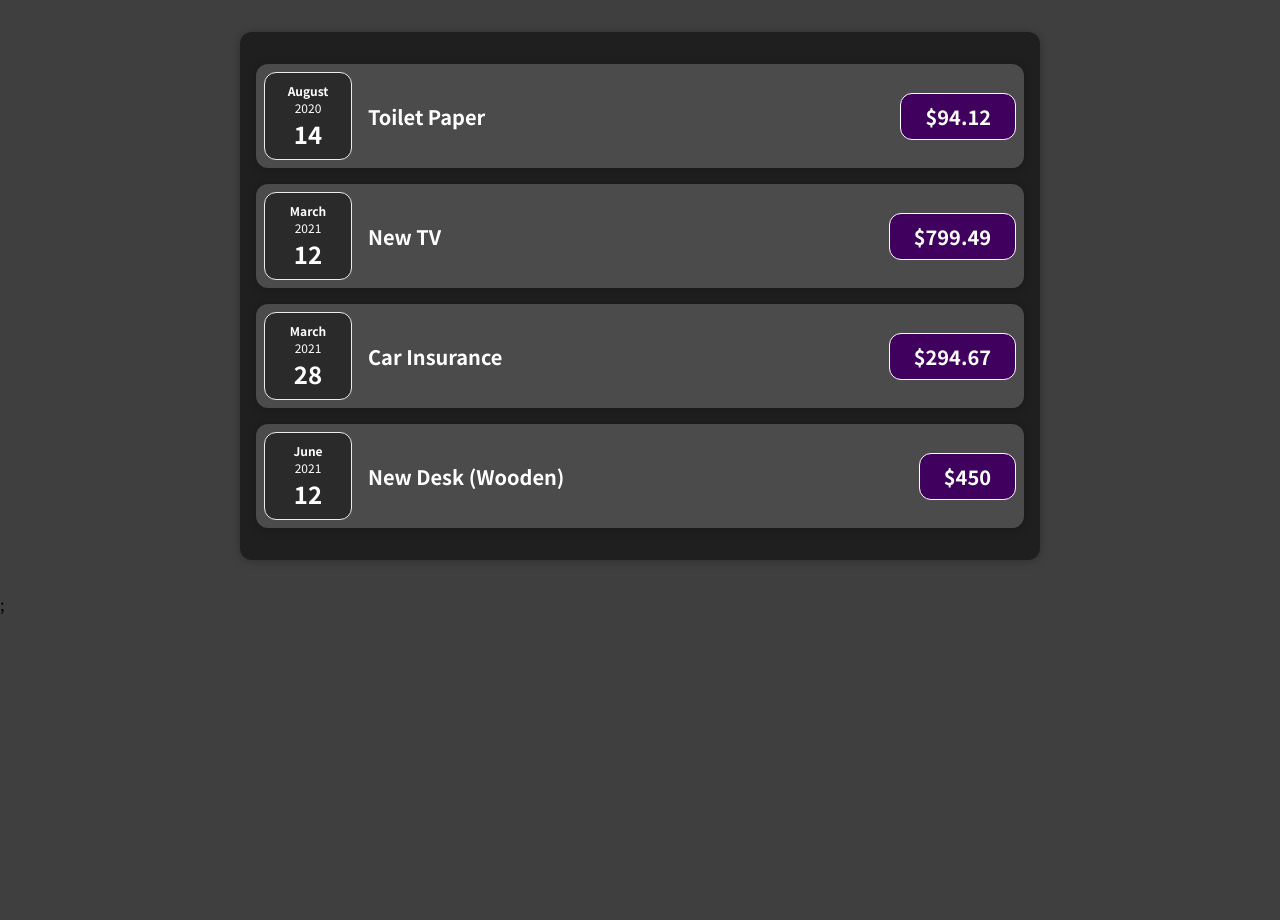
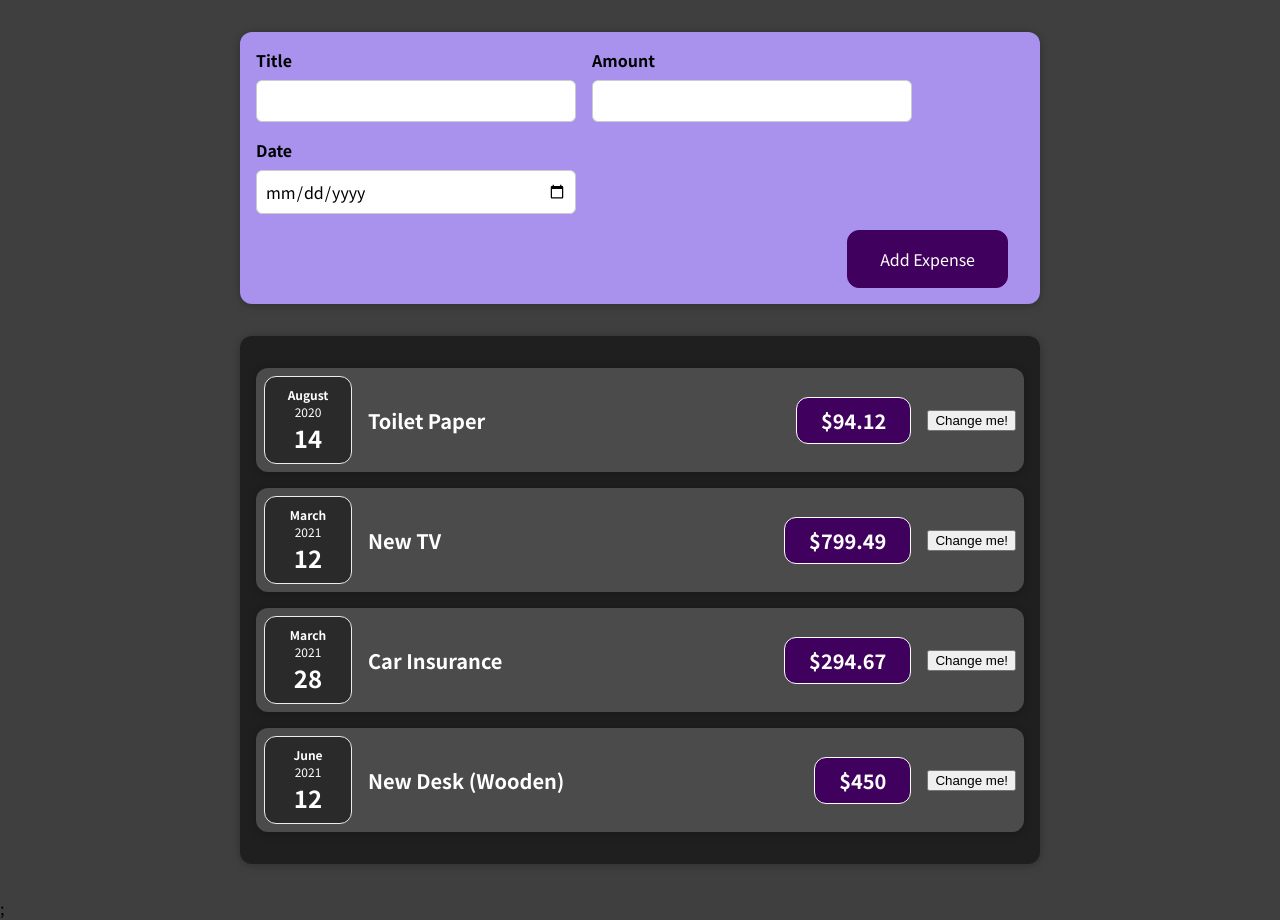
Before and after one commit to michonod/Expense-Tracker, a React (Create React App) app: page / in a window 1280 px wide. Before the commit the page ends 800 px from the top, so only its background shows below. Built offline with nearby package versions, Linux system fonts and the light colour scheme.

Commit message:
adding a form input

```diff
--- a/src/App.js
+++ b/src/App.js
@@ -1,5 +1,6 @@
 import React from "react";
 import Expenses from "./components/Expenses/Expenses";
+import NewExpense from "./components/NewExpense/NewExpense";
 
 const App = () => {
   const expenses = [
@@ -26,6 +27,7 @@
 
   return (
     <div>
+      <NewExpense />
       <Expenses expenses={expenses} />;
     </div>
   );
--- a/src/components/Expenses/ExpenseItem.js
+++ b/src/components/Expenses/ExpenseItem.js
@@ -1,15 +1,21 @@
-import React from "react";
+import React, { useState } from "react";
 import "./ExpenseItem.css";
 import ExpenseDate from "./ExpenseDate";
 import Card from "../UI/Card";
 
 const ExpenseItem = (props) => {
+  const [title, setTitle] = useState(props.title);
+
+  const clickHandler = () => {
+    setTitle("Tikvi");
+  };
   return (
     <Card className="expense-item">
       <ExpenseDate date={props.date} />
       <div className="expense-item__description">
-        <h2>{props.title}</h2>
+        <h2>{title}</h2>
         <div className="expense-item__price">${props.amount}</div>
+        <button onClick={clickHandler}>Change me!</button>
       </div>
     </Card>
   );
--- /dev/null
+++ b/src/components/NewExpense/ExpenseForm.css
@@ -0,0 +1,26 @@
+.new-expense__controls {
+  display: flex;
+  flex-wrap: wrap;
+  gap: 1rem;
+  margin-bottom: 1rem;
+  text-align: left;
+}
+
+.new-expense__control label {
+  font-weight: bold;
+  margin-bottom: 0.5rem;
+  display: block;
+}
+
+.new-expense__control input {
+  font: inherit;
+  padding: 0.5rem;
+  border-radius: 6px;
+  border: 1px solid #ccc;
+  width: 20rem;
+  max-width: 100%;
+}
+
+.new-expense__actions {
+  text-align: right;
+}
--- /dev/null
+++ b/src/components/NewExpense/ExpenseForm.js
@@ -0,0 +1,28 @@
+import React from "react";
+import "./ExpenseForm.css";
+
+const ExpenseForm = () => {
+  return (
+    <form>
+      <div className="new-expense__controls">
+        <div className="new-expense__control">
+          <label>Title</label>
+          <input type="text" />
+        </div>
+        <div className="new-expense__control">
+          <label>Amount</label>
+          <input type="number" min="0.01" step="0.01" />
+        </div>
+        <div className="new-expense__control">
+          <label>Date</label>
+          <input type="date" min="2019-01-01" max="2022-12-31" />
+        </div>
+      </div>
+      <div className="new-expense__actions">
+        <button type="submit"> Add Expense</button>
+      </div>
+    </form>
+  );
+};
+
+export default ExpenseForm;
--- /dev/null
+++ b/src/components/NewExpense/NewExpense.css
@@ -0,0 +1,38 @@
+.new-expense {
+  background-color: #a892ee;
+  padding: 1rem;
+  margin: 2rem auto;
+  width: 50rem;
+  max-width: 95%;
+  border-radius: 12px;
+  text-align: center;
+  box-shadow: 0 1px 8px rgba(0, 0, 0, 0.25);
+}
+
+.new-expense button {
+  font: inherit;
+  cursor: pointer;
+  padding: 1rem 2rem;
+  border: 1px solid #40005d;
+  background-color: #40005d;
+  color: white;
+  border-radius: 12px;
+  margin-right: 1rem;
+}
+
+.new-expense button:hover,
+.new-expense button:active {
+  background-color: #510674;
+  border-color: #510674;
+}
+
+.new-expense button.alternative {
+  color: #220131;
+  border-color: transparent;
+  background-color: transparent;
+}
+
+.new-expense button.alternative:hover,
+.new-expense button.alternative:active {
+  background-color: #ddb3f8;
+}
--- /dev/null
+++ b/src/components/NewExpense/NewExpense.js
@@ -0,0 +1,13 @@
+import React from "react";
+import ExpenseForm from "./ExpenseForm";
+import "./NewExpense.css";
+
+const NewExpense = () => {
+  return (
+    <div className="new-expense">
+      <ExpenseForm />
+    </div>
+  );
+};
+
+export default NewExpense;
```
Also changed, not shown: 1 other file (tests, documents, lock files or other folders).
